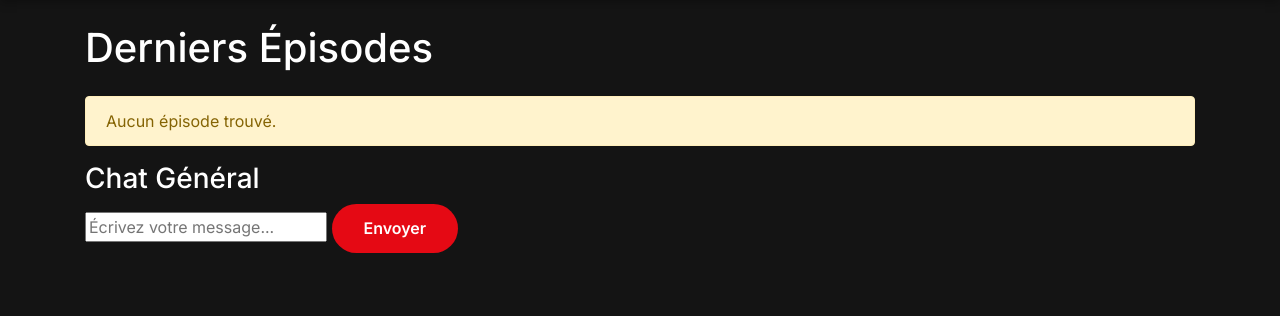
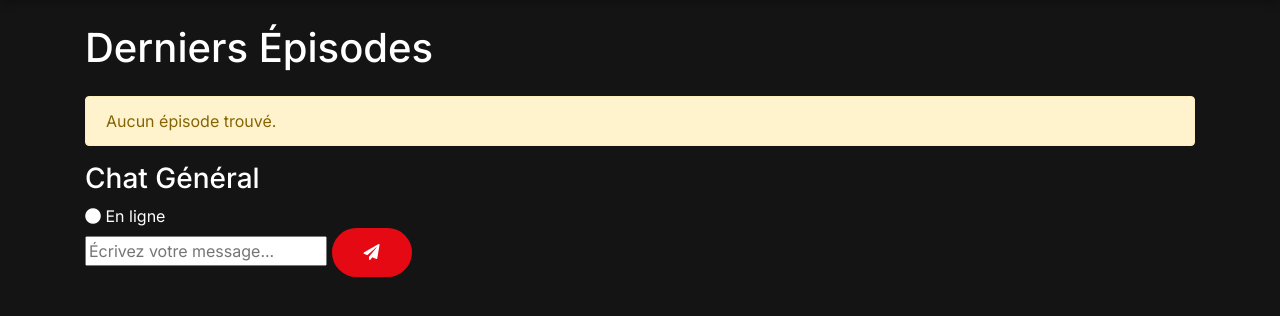
Before and after one commit to Falcaol/ledflix, a Flask app: page / in a window 1280 px wide. Shown: the part 90-406 px from the top of the page. Run offline with Flask 3, Linux system fonts and the light colour scheme; the visitor is signed in with stand-in values (Sample User, id 1); data that the repository does not hold is empty; some libraries are stand-ins or nearby versions.

Commit message:
Maj du chat

```diff
--- a/templates/index.html
+++ b/templates/index.html
@@ -7,6 +7,7 @@
     <link rel="stylesheet" href="https://stackpath.bootstrapcdn.com/bootstrap/4.5.2/css/bootstrap.min.css">
     <link href="https://fonts.googleapis.com/css2?family=Inter:wght@400;500;600;700&display=swap" rel="stylesheet">
     <link rel="stylesheet" href="{{ url_for('static', filename='css/style.css') }}">
+    <link rel="stylesheet" href="https://cdnjs.cloudflare.com/ajax/libs/font-awesome/5.15.4/css/all.min.css">
 </head>
 <body>
     <nav class="navbar navbar-expand-lg navbar-dark">
@@ -96,18 +97,23 @@
         </nav>
         {% endif %}
 
-        <!-- Après la section des épisodes, avant la pagination -->
+        <!-- Remplacer la section du chat par ce nouveau code -->
         {% if session.user_id %}
         <div class="chat-container">
             <div class="chat-header">
                 <h3>Chat Général</h3>
+                <span class="online-users">
+                    <i class="fas fa-circle"></i> En ligne
+                </span>
             </div>
             <div class="chat-messages" id="chat-messages">
                 <!-- Les messages seront ajoutés ici dynamiquement -->
             </div>
             <div class="chat-input">
                 <input type="text" id="message-input" placeholder="Écrivez votre message...">
-                <button id="send-message" class="btn btn-primary">Envoyer</button>
+                <button id="send-message" class="btn btn-primary">
+                    <i class="fas fa-paper-plane"></i>
+                </button>
             </div>
         </div>
         {% endif %}
@@ -150,6 +156,16 @@
         const message = messageInput.value.trim();
         if (!message) return;
 
+        // Créer et afficher le message localement immédiatement
+        const localMessage = {
+            username: '{{ session.username }}',
+            message: message,
+            time: new Date().toLocaleTimeString([], { hour: '2-digit', minute: '2-digit' })
+        };
+        addMessage(localMessage, true);
+        messageInput.value = '';
+
+        // Envoyer au serveur
         fetch('/chat/send', {
             method: 'POST',
             headers: {
@@ -159,9 +175,9 @@
         })
         .then(response => response.json())
         .then(data => {
-            if (data.success) {
-                addMessage(data, true);
-                messageInput.value = '';
+            if (!data.success) {
+                // En cas d'erreur, recharger tous les messages
+                loadMessages();
             }
         });
     }
```
